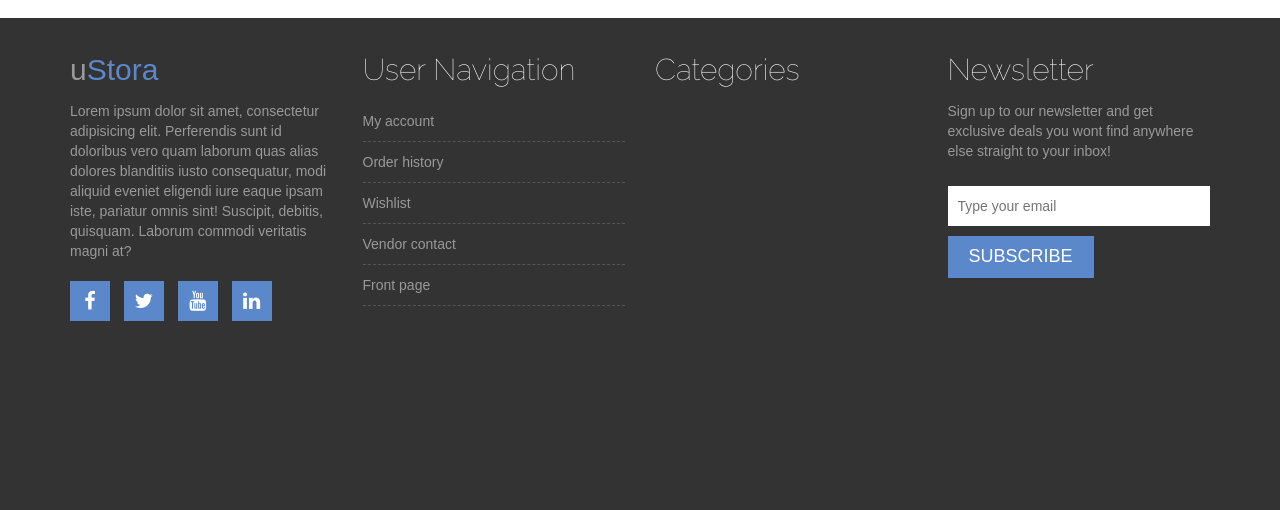
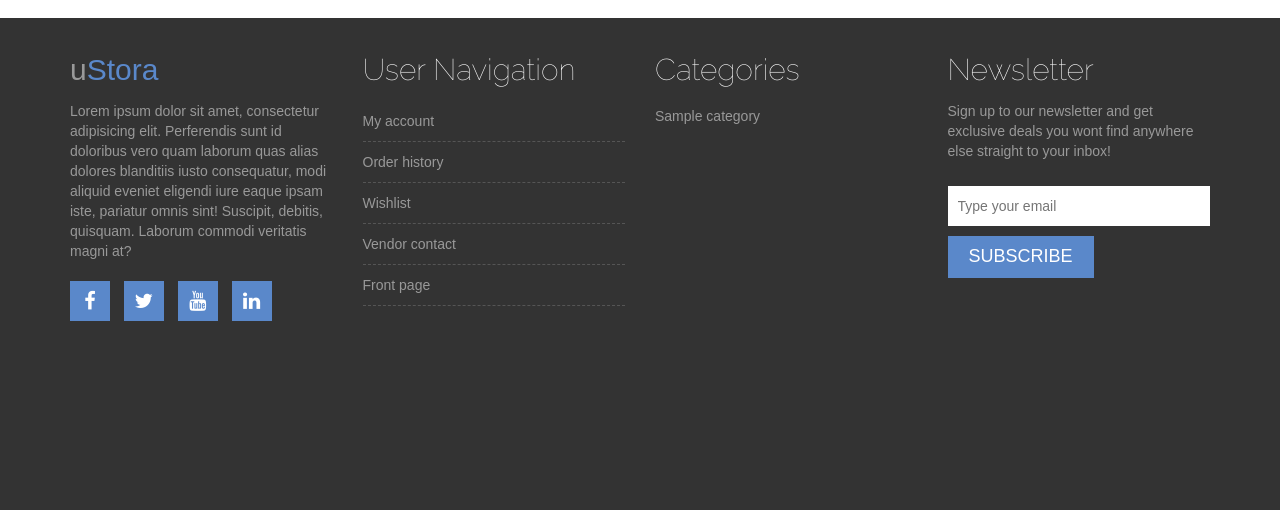
Before and after one commit to cinasina/OnlineStore, a Django app: template Home/templates/home/home.html in a window 1280 px wide. Shown: the part 1601-2111 px from the top of the page. Run offline with Django 3.2, Linux system fonts and the light colour scheme; the template is opened without the code that fills it: most values are stand-ins (such as "Sample title", 1, 10 or a date in 2020); one stand-in notice (Sample message) is shown; some libraries are stand-ins or nearby versions.

Commit message:
Add Product Path And Add Categories Block

```diff
--- a/Home/templates/home/home.html
+++ b/Home/templates/home/home.html
@@ -21,7 +21,7 @@
                                         <img src="{{ im.url }}" width="{{ im.width }}" height="{{ im.height }}" alt="">
                                     <div class="product-hover">
                                         <a href="#" class="add-to-cart-link"><i class="fa fa-shopping-cart"></i> Add to cart</a>
-                                        <a href="{{ product.get_absolute_url }}" class="view-details-link"><i class="fa fa-link"></i> See details</a>
+                                        <a href="{{ product.get_absolute_url|lower }}" class="view-details-link"><i class="fa fa-link"></i> See details</a>
                                     </div>
                                     {% endthumbnail %}
                                 </div>
@@ -93,3 +93,9 @@
     </div> <!-- End product widget area -->
 
 {% endblock %}
+
+{% block categories %}
+    {% for category in categories %}
+       <a href="{% url 'store:product_category' category.name|lower %}">{{ category }}</a>
+    {% endfor %}
+{% endblock %}
```
